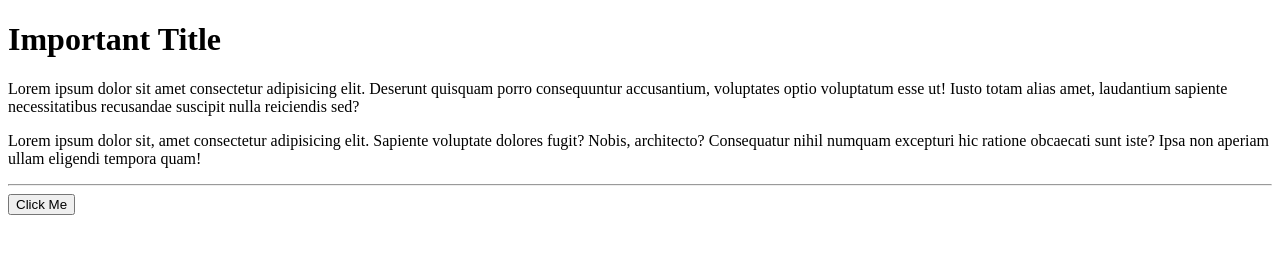
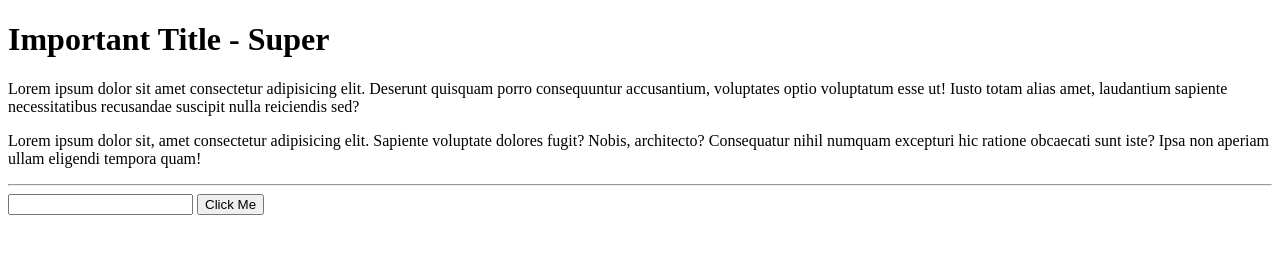
Before and after one commit to Euge-Saravia/repositorio-prueba, a plain HTML site: page index.html in a window 1280 px wide. Drawn offline with Linux system fonts and the light colour scheme.

Commit message:
Input in index

```diff
--- a/index.html
+++ b/index.html
@@ -6,10 +6,11 @@
     <title>Index File</title>
 </head>
 <body>
-    <h1>Important Title</h1>
+    <h1 class="title">Important Title - Super</h1>
     <p>Lorem ipsum dolor sit amet consectetur adipisicing elit. Deserunt quisquam porro consequuntur accusantium, voluptates optio voluptatum esse ut! Iusto totam alias amet, laudantium sapiente necessitatibus recusandae suscipit nulla reiciendis sed?</p>
     <p>Lorem ipsum dolor sit, amet consectetur adipisicing elit. Sapiente voluptate dolores fugit? Nobis, architecto? Consequatur nihil numquam excepturi hic ratione obcaecati sunt iste? Ipsa non aperiam ullam eligendi tempora quam!</p>
     <hr>
+    <input type="text" title="Text Input" />
     <button type="button" title="Click Me">Click Me</button>
 </body>
 </html>
```
